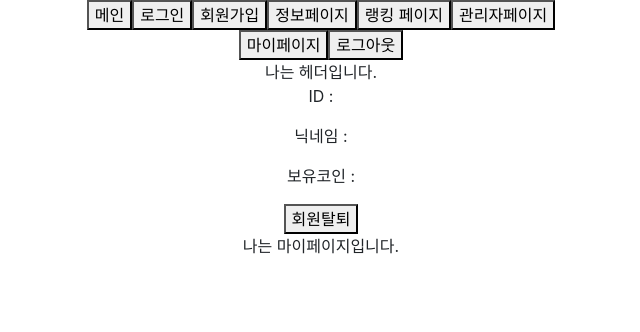
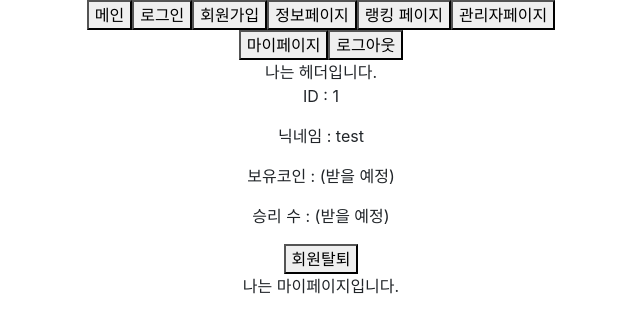
Before and after one commit to Yoepee/1336, a React (Create React App) app: page /user/1 in a window 1280 px wide. Shown: the top 332 px of the page, without its empty margins (319-959 px from the left). Built offline with nearby package versions, Linux system fonts and the light colour scheme; data requests are answered from the project's data file.

Commit message:
게임 세부사항수정, 결과값 도출 회원가입 추가, json연결완료

```diff
--- a/src/components/chart/Chart.jsx
+++ b/src/components/chart/Chart.jsx
@@ -1,22 +1,50 @@
+import { useState } from "react"
+import { Table } from 'react-bootstrap';
+
 const Chart = () => {
+    const [title, setTitle] = useState("포인트 랭킹");
+    const [desc, setDesc] = useState("전체");
+
     return (
         <div>
             <div>
                 <p>랭킹리스트</p>
             </div>
             <div>
-                <button>포인트 차트</button>
-                <button>승리 차트</button>
+                <button onClick={()=>setTitle("포인트 랭킹")}>포인트 랭킹</button>
+                <button onClick={()=>setTitle("승리 랭킹")}>승리 랭킹</button>
             </div>
             <div>
-                <button>전체 랭킹</button>
-                <button>카운터</button>
-                <button>홀짝</button>
-                <button>주사위</button>
-                <button>로또</button>
+                <button onClick={()=>setDesc("전체")}>전체</button>
+                <button onClick={()=>setDesc("카운터")}>카운터</button>
+                <button onClick={()=>setDesc("홀짝")}>홀짝</button>
+                <button onClick={()=>setDesc("주사위")}>주사위</button>
+                <button onClick={()=>setDesc("로또")}>로또</button>
             </div>
             <div>
-                나는 순위입니다.
+                <h4>{title}</h4>
+                <p>{desc}</p>
+                <Table>
+                    <thead>
+                        <tr>
+                            <th>순위</th>
+                            <th>이름</th>
+                            <th>점수</th>
+                        </tr>
+                    </thead>
+                    <tbody>
+                        <tr>
+                            <td>1</td>
+                            <td>Mark</td>
+                            <td>Otto</td>
+                        </tr>
+                        <tr>
+                            <td>2</td>
+                            <td>Jacob</td>
+                            <td>Thornton</td>
+                        </tr>
+                    </tbody>
+                </Table>
             </div>
         </div>
     )
--- a/src/components/comment/Comment.jsx
+++ b/src/components/comment/Comment.jsx
@@ -0,0 +1,7 @@
+const Comment = () => {
+    return (
+        <>나는 댓글!</>
+    )
+}
+
+export default Comment;
--- a/src/components/game/lotto/Lotto.jsx
+++ b/src/components/game/lotto/Lotto.jsx
@@ -1,7 +1,6 @@
-import { useState } from "react";
+
 
 const Lotto = () => {
-    let [count, setCount] = useState(0);
     return (
         <div>
             <p>로또</p>
--- a/src/components/game/oddeven/Oddeven.jsx
+++ b/src/components/game/oddeven/Oddeven.jsx
@@ -3,15 +3,15 @@ import { useState } from "react";
 const Oddeven = () => {
     let [count, setCount] = useState(Math.random);
     let [choice, setChoice] = useState("");
-    let [num, setNum] = useState(null)
+    let [number, setNum] = useState(null)
     let [result, setResult] = useState("골라주세요.");
     let [check, setCheck] = useState(false)
 
     const test = (choice) => {
-        if (num === null) return alert("홀, 짝을 골라주세요.");
+        if (number === null) return alert("홀, 짝을 골라주세요.");
         setCount(Math.floor(Math.random() * 1000));
         console.log(count)
-        count % 2 === num ? setResult("정답입니다!!") : setResult("틀렸습니다!");
+        count % 2 === number ? setResult("정답입니다!!") : setResult("틀렸습니다!");
         setChoice("골라주세요.");
         setNum(null)
         setCheck(true);
--- a/src/components/info/Info.jsx
+++ b/src/components/info/Info.jsx
@@ -1,17 +1,42 @@
-import { useNavigate } from "react-router-dom";
+import { useNavigate, useParams } from "react-router-dom";
+import { useSelector, useDispatch} from "react-redux/";
+import { useEffect } from "react";
+
+import { __getMember } from "../../redux/modules/member";
 
 const Info = () => {
     let navigate = useNavigate();
+    let dispatch = useDispatch();
+    let {id} = useParams();
+    const { isLoading, error, data } = useSelector((state) => state.member);
+
+    useEffect(() => {
+        dispatch(__getMember());
+    }, [dispatch]);
+
+    if (isLoading) {
+        return <div>로딩 중....</div>;
+    }
+
+    if (error) {
+        return <div>{error.message}</div>;
+    }
+    let info = data.find((user)=>{
+        return String(user.id) == id
+    })
     return (
         <div>
             <div>
-                <p>ID :</p>
+                <p>ID : {info?.id}</p>
             </div>
             <div>
-                <p>닉네임 :</p>
+                <p>닉네임 : {info?.nickName}</p>
             </div>
             <div>
-                <p>보유코인 :</p>
+                <p>보유코인 : (받을 예정)</p>
+            </div>
+            <div>
+                <p>승리 수 : (받을 예정)</p>
             </div>
             <div>
                 <button onClick={()=>{navigate("/login")}}>회원탈퇴</button>
--- a/src/db/db.json
+++ b/src/db/db.json
@@ -1,5 +1,27 @@
 {
-    "member":[],
-    "lotto":[],
-    "comment":[]
+  "member": [
+    {
+      "id": 1,
+      "password": "",
+      "passwordConfirm": "",
+      "nickName": "test",
+      "birthDate": "20220903"
+    },
+    {
+      "id": "adsadas",
+      "password": "",
+      "passwordConfirm": "",
+      "nickName": "",
+      "birthDate": "20220903"
+    },
+    {
+      "id": "dasd",
+      "password": "qeqe",
+      "passwordConfirm": "qewqe",
+      "nickName": "qewq",
+      "birthDate": "20220903"
+    }
+  ],
+  "lotto": [],
+  "comment": []
 }
--- a/src/pages/Game.jsx
+++ b/src/pages/Game.jsx
@@ -1,11 +1,13 @@
 import { Outlet } from "react-router-dom";
 import Header from "../components/header/Header"
+import Comment from "../components/comment/Comment"
 
 const Game = () => {
     return (
         <>
         <Header/>
         <Outlet></Outlet>
+        <Comment/>
         <div>나는 게임페이지입니다.</div>
         </>
     )
--- a/src/pages/Login.jsx
+++ b/src/pages/Login.jsx
@@ -1,11 +1,11 @@
-import Header from "../components/header/Header"
 import FormLogin from "../components/form/formLogin/FormLogin"
 const Login = () => {
     return (
-        <>
-        <FormLogin/>
-        <div>나는 로그인페이지입니다.</div>
-        </>
+        <div>
+            <div>로그인</div>
+            <FormLogin />
+            <div>나는 로그인페이지입니다.</div>
+        </div>
     )
 }
 
--- a/src/pages/Signup.jsx
+++ b/src/pages/Signup.jsx
@@ -2,10 +2,11 @@ import FormSignup from "../components/form/formSignup/FormSignup";
 
 const Signup = () => {
     return (
-        <>
-        <FormSignup/>
-        <div>나는 회원가입입니다.</div>
-        </>
+        <div>
+            <div>회원가입</div>
+            <FormSignup />
+            <div>나는 회원가입입니다.</div>
+        </div>
     )
 }
 
--- a/src/redux/modules/member.js
+++ b/src/redux/modules/member.js
@@ -5,7 +5,11 @@ export const __getMember = createAsyncThunk(
     "member/getMember",
     async (payload, thunkAPI) => {
         try {
-            const data =  await axios.get("https://localhost:3001/member");
+            const data =  await axios.get("http://localhost:3001/member", {
+              headers: {
+                  Authorization: ``
+              }}
+          );console.log(data);
             return thunkAPI.fulfillWithValue(data.data);
           } catch (error) {
             return thunkAPI.rejectWithValue(error);
@@ -19,26 +23,30 @@ export const member = createSlice({
         data: [],
         success: false,
         error: null,
+        isLoading: false
       },
     reducers:{
         createMember(state, action){
-          state.member.push(action.payload);
-          axios.post("https://localhost:3001/member", action.payload );
+          state.data.push(action.payload);
+          axios.post("http://localhost:3001/member", action.payload, {
+            headers: {
+                Authorization: ``
+            }} );
         },
         removeMember(state, action){
-          let  index = state.member.findIndex(post =>  post.id === action.payload);
-			    state.posts.splice(index,1);
-          axios.delete(`https://localhost:3001/member/${action.payload}`);
+          let  index = state.data.findIndex(post =>  post.id === action.payload);
+			    state.data.splice(index,1);
+          axios.delete(`http://localhost:3001/member/${action.payload}`);
         },
         updateMember(state, action){
-          let  index = state.member.findIndex(post =>  post.id === action.payload.id);
-			    state.member.splice(index, 1, action.payload);
-          axios.patch(`https://localhost:3001/member/${action.payload.id}`, action.payload);
+          let  index = state.data.findIndex(post =>  post.id === action.payload.id);
+			    state.data.splice(index, 1, action.payload);
+          axios.patch(`http://localhost:3001/member/${action.payload.id}`, action.payload);
         },
         likeMember(state, action){
-          let index = state.member.findIndex(post => post.id === action.payload.id);
-			    state.member[index].count +=1;
-          axios.patch(`https://localhost:3001/member/${action.payload.id}`, action.payload);
+          let index = state.data.findIndex(post => post.id === action.payload.id);
+			    state.data[index].count +=1;
+          axios.patch(`http://localhost:3001/member/${action.payload.id}`, action.payload);
         },
     },
     extraReducers: {
@@ -47,7 +55,7 @@ export const member = createSlice({
         },
         [__getMember.fulfilled]: (state, action) => {
           state.isLoading = false; // 네트워크 요청이 끝났으니, false로 변경합니다.
-          state.posts = action.payload; // Store에 있는 todos에 서버에서 가져온 todos를 넣습니다.
+          state.data = action.payload; // Store에 있는 todos에 서버에서 가져온 todos를 넣습니다.
         },
         [__getMember.rejected]: (state, action) => {
           state.isLoading = false; // 에러가 발생했지만, 네트워크 요청이 끝났으니, false로 변경합니다.
--- a/src/redux/store.js
+++ b/src/redux/store.js
@@ -1,6 +1,6 @@
 import { configureStore } from '@reduxjs/toolkit'
-import comment from "./modules/comment"
-import lotto from "./modules/lotto"
+// import comment from "./modules/comment"
+// import lotto from "./modules/lotto"
 import member from "./modules/member"
 
 export default configureStore({
```
Also changed, not shown: src/components/form/formSignup/FormSignup.jsx (+28 -17 lines).
